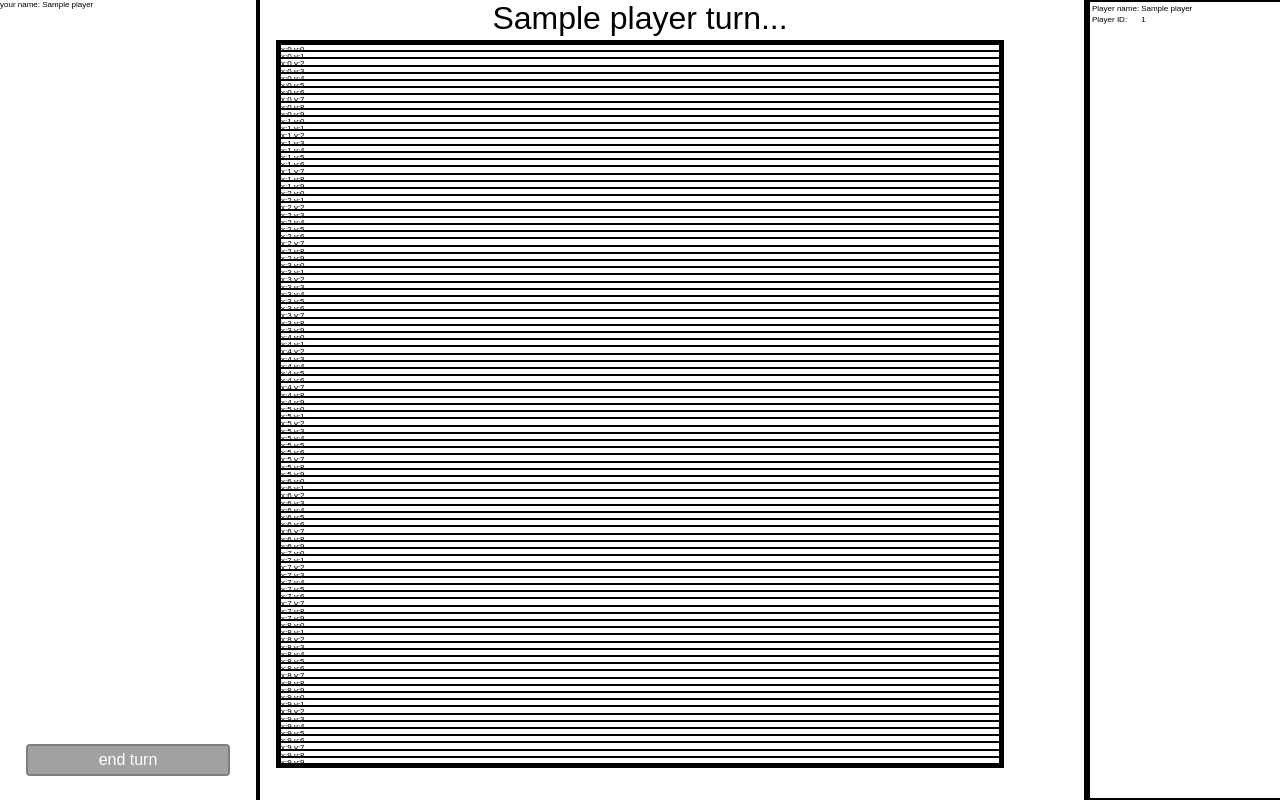
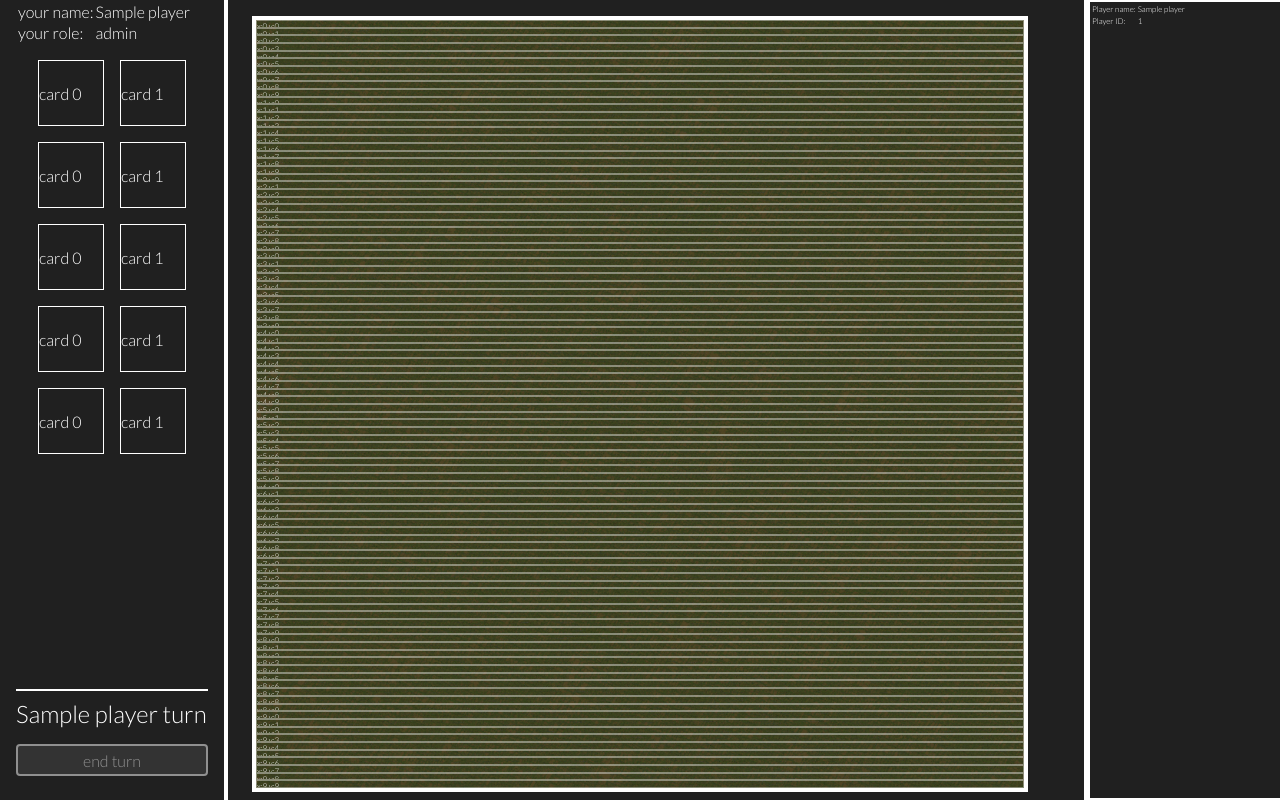
Before and after one commit to wojlin/MINESHAFT_GAME, a Flask app: template templates/game.html in a window 1280 px wide. Run offline with Flask 2, Linux system fonts and the light colour scheme; the template is opened without the code that fills it: most values are stand-ins (such as "Sample title", 1, 10 or a date in 2020).

Commit message:
more work on UI deisgn

```diff
--- a/static/css/game.css
+++ b/static/css/game.css
@@ -1,9 +1,21 @@
+@font-face {
+        font-family: lato-thin;
+        src: url(../fonts/Lato-Light.ttf);
+        }
+
+:root
+{
+    --border-color: white;
+    --background-color: rgb(32, 32, 32);
+    --background-panel: rgb(32, 32, 32);
+}
+
 *
 {
     margin:0;
     padding:0;
-    font-family: Arial;
-    font-size: 1vh;
+    font-family: lato-thin;
+    color: white;
 }
 
 body
@@ -11,17 +23,31 @@ body
     width:100%;
     height:100%;
     overflow: hidden;
+    background: var( --background-color);
 }
 
 #board
 {
-    width: 90vh;
-    height: 90vh;
+    width: 96vh;
+    height: 96vh;
     margin: auto;
-    border: solid 0.5vh black;
+    border: solid 0.5vh var(--border-color);
     display: grid;
     grid-template-columns: repeat(0, 1fr);
-    margin-top: 5vh;
+    margin-top: 2vh;
+    font-size: 1vh;
+    position:relative;
+}
+
+#board-background
+{
+    opacity: 0.4;
+    position:absolute;
+    left:0;
+    right:0;
+    top:0;
+    bottom:0;
+    width:100%;
 }
 
 .row
@@ -34,7 +60,7 @@ body
 .cell
 {
     display: inline-block;
-    border: solid 0.1vh black;
+    border: solid 1px rgba(255,255,255,0.4);
     overflow:hidden;
     position: relative;
     user-select:none;
@@ -54,16 +80,18 @@ body
     right:0;
     bottom:0;
     width: 15%;
-    border-left: solid 0.5vh black;
+    border-left: solid 0.5vh var(--border-color);
     display: grid;
     grid-template-rows: repeat(0, 1fr);
+    background: var(--background-panel);
 }
 
 .player-panel
 {
     width:100%;
-    border: solid 0.3vh black;
+    border: solid 0.3vh var(--border-color);
     position: relative;
+    font-size: 1vh;
 }
 
 
@@ -73,7 +101,7 @@ body
   left: -5vh;
   border-top: 5vh solid transparent;
   border-bottom: 5vh solid transparent;
-  border-left: 5vh solid black;
+  border-left: 5vh solid var(--border-color);
   transform: translate(0,-50%);
   visibility: hidden;
 }
@@ -81,23 +109,12 @@ body
 
 #player-turn
 {
-	position: absolute;
-	top: 0;
-	margin: auto;
-	left: 0;
-	right: 0;
-	width: 40%;
-	text-align: center;
 }
 
-#player-turn > p
-{
-	font-size: 4vh;
-}
 
 #player-turn > p > span
 {
-	font-size: 4vh;
+	font-size: 3vh;
 }
 
 #action-panel {
@@ -105,27 +122,37 @@ body
 	left: 0;
 	top: 0;
 	bottom: 0;
-	border-right: 0.5vh solid black;
-	width: 20%;
+	border-right: 0.5vh solid var(--border-color);
+	width: 15%;
+	padding-left:2vh;
+	padding-right:2vh;
+	background: var(--background-panel);
 }
 
+#action-panel-bottom
+{
+    position:absolute;
+    bottom:0;
+    left:2vh;
+    right:2vh;
+    border-top: 0.3vh solid var(--border-color);
+    padding-top:1vh;
+    padding-bottom:3vh;
+}
 
 #action-panel-end_turn_button {
-	position: absolute;
-	left: 0;
-	right: 0;
+    width: 100%;
 	margin: auto;
-	width: 80%;
 	height: 4vh;
-	border: solid 0.3vh black;
+	border: solid 0.3vh var(--border-color);
 	background: rgb(70, 70, 70);
 	color: white;
 	font-size: 2vh;
 	border-radius: 0.5vh;
 	transition: all 0.3s;
 	cursor: pointer;
-	bottom:3vh;
 	opacity:1;
+	margin-top: 2vh;
 }
 
 #action-panel-end_turn_button:hover
@@ -155,3 +182,36 @@ body
     position:absolute;
     left:-100%;
 }
+
+
+#player-turn-loading
+{
+
+}
+
+#player-turn-loading:after {
+  overflow: hidden;
+  display: inline-block;
+  vertical-align: bottom;
+  animation: ellipsis steps(4,end) 3000ms infinite;
+  content: "\2026"; /* ascii code for the ellipsis character */
+  width: 0px;
+}
+
+@keyframes ellipsis {
+  to {
+    width: 3vh;
+  }
+}
+
+.action-panel-player-cards-table {
+	margin: auto;
+	border-spacing: 2vh;
+}
+
+.action-panel-player-cards-table-cell {
+	border: solid 0.2vh var(--border-color);
+	width: 8vh;
+	height: 8vh;
+	display: table-cell;
+}
--- a/templates/game.html
+++ b/templates/game.html
@@ -9,11 +9,30 @@
         <p id="data-player_id">{{player_id}}</p>
     </div>
     <div id="action-panel">
-        <p>your name: {{game.players[player_id].player_name}}</p>
+        <table>
+            <tr>
+                <td>your name:</td><td>{{game.players[player_id].player_name}}</td>
+            </tr>
+            <tr>
+                <td>your role:</td><td>{{game.players[player_id].player_role}}</td>
+            </tr>
+        </table>
+        <table class="action-panel-player-cards-table">
+            {% for x in range((game.cards_per_player_amount / 2) | int) %}
+            <tr>
+                {% for x in range(2) %}
+                <td class="action-panel-player-cards-table-cell">card {{x}}</td>
+                {% endfor %}
+            </tr>
+            {% endfor %}
+        </table>
+        <div id="action-panel-bottom">
+            <div id="player-turn"><p><span id="player-turn-text">{{game.players[game.turn].player_name}}</span><span id="player-turn-loading"> turn</span></p></div>
         <button id="action-panel-end_turn_button" onclick="end_turn('{{game.game_id}}','{{player_id}}');" disabled>end turn</button>
+        </div>
     </div>
-    <div id="player-turn"><p><span id="player-turn-text">{{game.players[game.turn].player_name}}</span> turn...</p></div>
     <div id="board">
+        <img id="board-background" src="{{ url_for('static', filename='images/background.png') }}" alt=""/>
         {% for x in range(game.board_size_x) %}
         <div class="row">
         {% for y in range(game.board_size_y) %}
```
Also changed, not shown: GameEngine.py (+11 -3 lines), static/fonts/OFL.txt (added, +93 -0 lines), static/fonts/Lato-Black.ttf (added), static/fonts/Lato-BlackItalic.ttf (added), static/fonts/Lato-Bold.ttf (added), static/fonts/Lato-BoldItalic.ttf (added), static/fonts/Lato-Italic.ttf (added), static/fonts/Lato-Light.ttf (added), static/fonts/Lato-LightItalic.ttf (added), static/fonts/Lato-Regular.ttf (added), static/fonts/Lato-Thin.ttf (added), static/fonts/Lato-ThinItalic.ttf (added), static/images/background.png (added), 1 other file.
